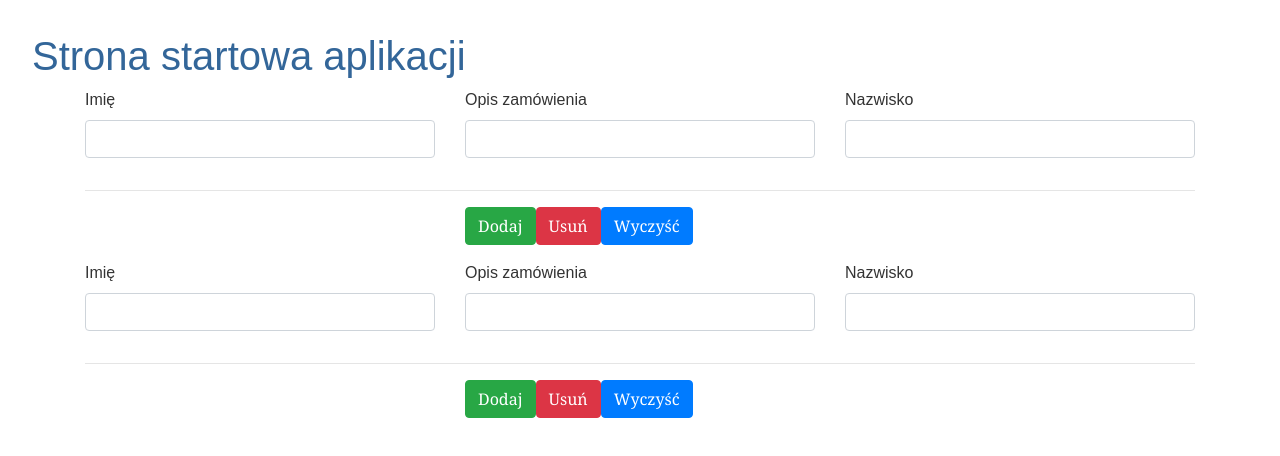
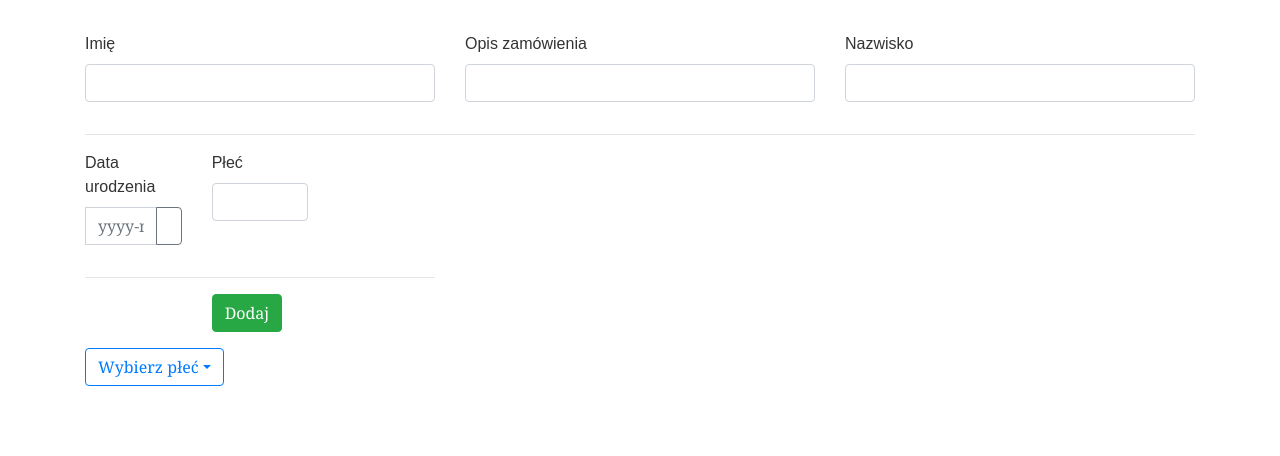
Before and after one commit to Sevarr/firstangularproject, an Angular app: page /candidate_form in a window 1280 px wide. Shown: the top 456 px of the page. Built offline with nearby package versions, Linux system fonts and the light colour scheme.

Commit message:
candidate form v1

```diff
--- a/src/app/app.component.html
+++ b/src/app/app.component.html
@@ -1,4 +1,3 @@
-<h1>Strona startowa aplikacji</h1>
 <div class="container">
   <router-outlet></router-outlet>
 </div>
--- a/src/app/candidate-form/candidate-form.component.html
+++ b/src/app/candidate-form/candidate-form.component.html
@@ -16,40 +16,26 @@
         </div>
       </div>
       <hr>
-      <div class="row">
-        <div class="col-xs-12 col-lg-12">
-          <div class="row">
-            <div class="col-sm-12 col-md-4 form-group">
-            </div>
-            <div class="col-sm-12 col-md-4 form-group">
-              <button class="btn btn-success" type="submit">Dodaj</button>
-              <button class="btn btn-danger" type="button">Usuń</button>
-              <!-- Event Binding -->
-              <button class="btn btn-primary" type="button" (click)="onClear()">Wyczyść</button>
-            </div>
-            <div class="col-sm-12 col-md-4 form-group">
-            </div>
-          </div>
-        </div>
-      </div>
     </form>
   </div>
 </div>
 <div class="row">
-  <div class="col-xs-12 col-lg-12">
+  <div class="col-xs-20 col-lg-4">
     <form [formGroup]="personalDataForm" (ngSubmit)="onSubmit()">
       <div class="row">
-        <div class="col-sm-12 col-md-4 form-group">
-          <label for="name">Imię</label>
-          <input id="name" type="text" class="form-control" formControlName="name">
+        <div class="col-sm-20 col-md-4 form-group">
+          <div class="input-group">
+            <label for="dateOfBirth">Data urodzenia </label>
+            <input id="dateOfBirth" type="text" class="form-control" formControlName="dateOfBirth" placeholder="yyyy-mm-dd"
+                   name="dateOfBirth" ngbDatepicker #d="ngbDatepicker">
+            <div class="input-group-append">
+              <button class="btn btn-outline-secondary calendar" (click)="d.toggle()" type="button"></button>
+            </div>
+          </div>
         </div>
-        <div class="col-sm-12 col-md-4 form-group">
-          <label for="secondName">Opis zamówienia</label>
-          <input id="secondName" type="text" class="form-control" formControlName="secondName">
-        </div>
-        <div class="col-sm-12 col-md-4 form-group">
-          <label for="surname">Nazwisko</label>
-          <input id="surname" type="text" class="form-control" formControlName="surname">
+        <div class="col-sm-20 col-md-4 form-group">
+          <label for="sex">Płeć</label>
+          <input id="sex" type="text" class="form-control" formControlName="sex">
         </div>
       </div>
       <hr>
@@ -60,9 +46,6 @@
             </div>
             <div class="col-sm-12 col-md-4 form-group">
               <button class="btn btn-success" type="submit">Dodaj</button>
-              <button class="btn btn-danger" type="button">Usuń</button>
-              <!-- Event Binding -->
-              <button class="btn btn-primary" type="button" (click)="onClear()">Wyczyść</button>
             </div>
             <div class="col-sm-12 col-md-4 form-group">
             </div>
@@ -72,3 +55,11 @@
     </form>
   </div>
 </div>
+
+
+<div ngbDropdown class="d-inline-block">
+  <button class="btn btn-outline-primary" id="sortMenu" ngbDropdownToggle>{{selectedSortOrder}}</button>
+  <div class="dropdown-menu" aria-labelledby="sortMenu">
+    <button class="dropdown-item" *ngFor="let sortOrder of sortOrders" (click)="ChangeSortOrder(sortOrder)" >{{sortOrder}}</button>
+  </div>
+</div>
--- a/src/app/candidate-form/candidate-form.component.ts
+++ b/src/app/candidate-form/candidate-form.component.ts
@@ -1,34 +1,45 @@
 import {Component, OnInit} from '@angular/core';
 import {FormGroup, FormControl, Validators} from '@angular/forms';
+import {NgbDateStruct, NgbCalendar} from '@ng-bootstrap/ng-bootstrap';
 
 @Component({
   selector: 'app-candidate-form',
   templateUrl: './candidate-form.component.html',
   styleUrls: ['./candidate-form.component.css']
+})
 
-})
 export class CandidateFormComponent implements OnInit {
+
+  sortOrders: string[] = ['Mężczyzna', 'Kobieta', 'Inne'];
+  selectedSortOrder = 'Wybierz płeć';
   personalDataForm: FormGroup;
+  model: NgbDateStruct;
 
-  constructor() {
+
+  constructor(private calendar: NgbCalendar) {
   }
 
   ngOnInit() {
     this.initializePersonalDataForm();
   }
 
+  ChangeSortOrder(newSortOrder: string) {
+     this.selectedSortOrder = newSortOrder;
+  }
+
   onSubmit() {
     console.log(this.personalDataForm.value);
   }
 
-  onClear() {}
+
 
   private initializePersonalDataForm() {
     this.personalDataForm = new FormGroup({
       name: new FormControl(null),
       secondName: new FormControl(null),
-      surname: new FormControl(null)
+      surname: new FormControl(null),
+      dateOfBirth: new FormControl(),
+      sex: new FormControl()
     });
   }
-
 }
--- a/src/app/home/home.component.html
+++ b/src/app/home/home.component.html
@@ -1,3 +1,4 @@
+<h1>Strona startowa aplikacji</h1>
 <p>
   <a routerLink="/login">Login</a><br>
   <a routerLink="/admin">Go to admin</a><br>
```
Also changed, not shown: src/app/app.module.ts (+3 -4 lines).
